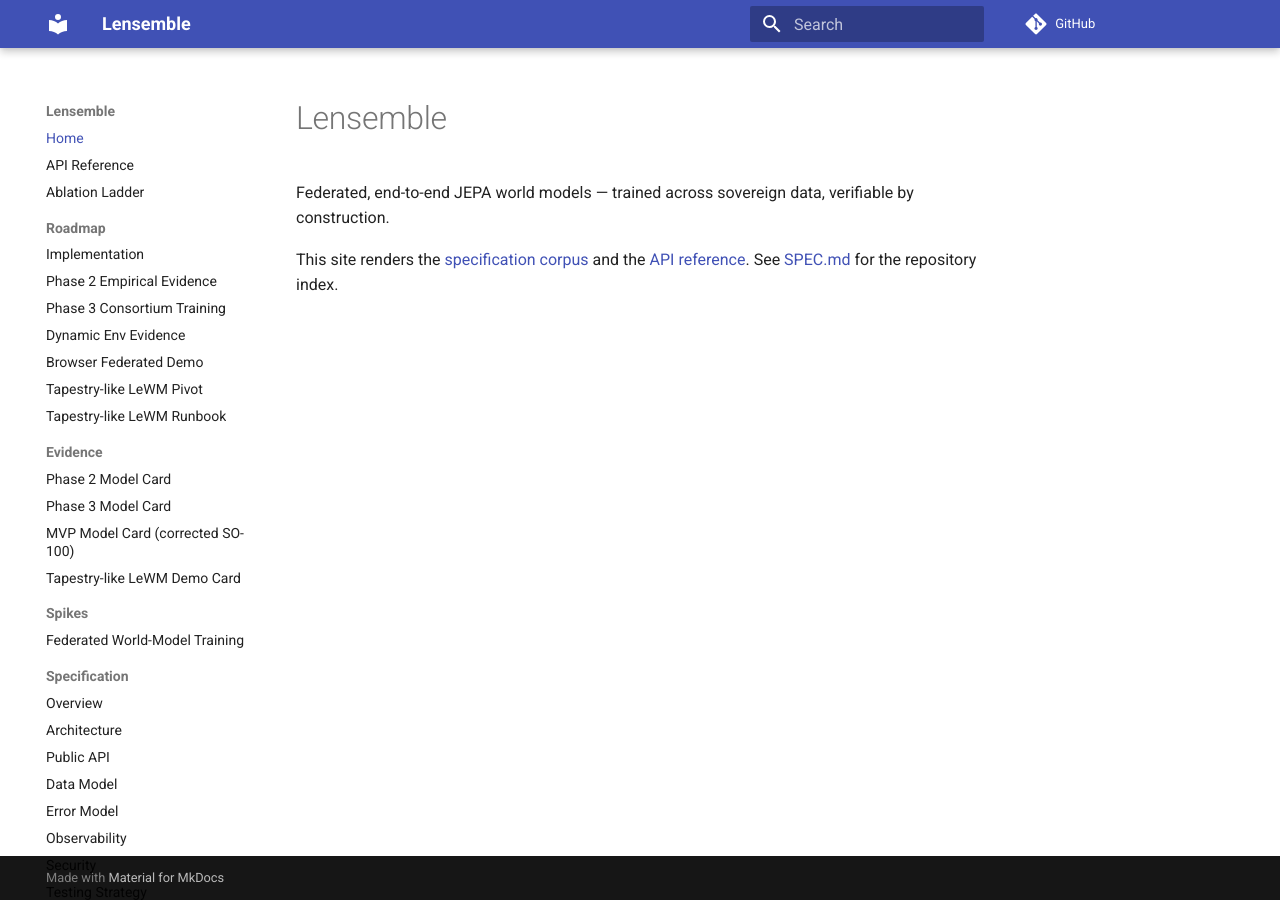
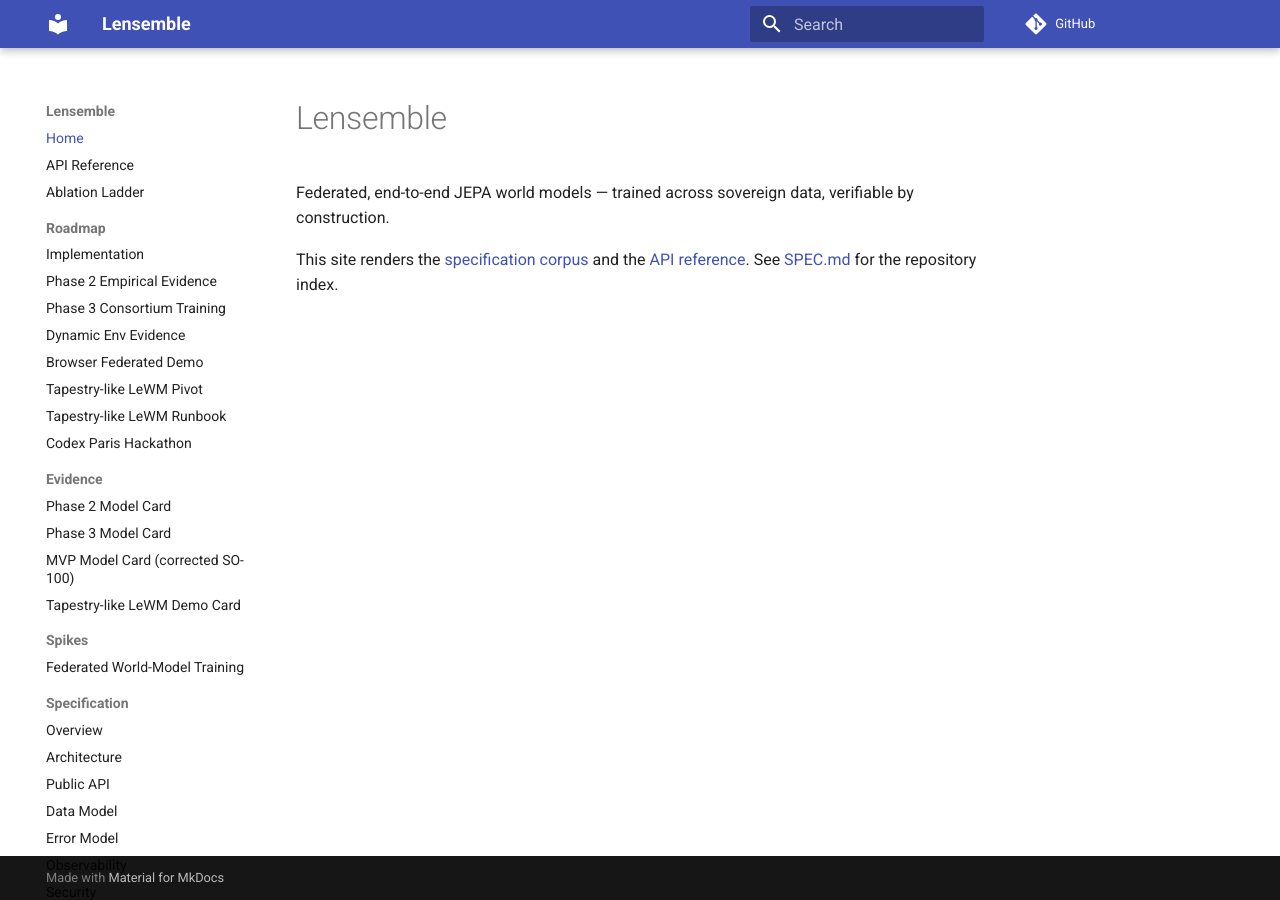
Before and after one commit to AbdelStark/Lensemble, an MkDocs documentation site: the page built from docs/index.md, in a window 1280 px wide. Built offline with MkDocs 1.6.1 and Material for MkDocs 9.7.7, drawn with Linux system fonts in a browser that asks for light colours; comment, search, counter and statistics services are not loaded; part of the change alters nothing that is shown.

Commit message:
docs(mkdocs): keep --strict green for the hackathon plan docs
Add the new roadmap page to the nav and mark docs/plans/ as not_in_nav so
the explicit-nav + omitted_files:warn config does not abort strict builds on
the working planning artifacts.

Co-Authored-By: Claude Opus 4.8 (1M context) <noreply@anthropic.com>

```diff
--- a/mkdocs.yml
+++ b/mkdocs.yml
@@ -44,6 +44,12 @@ validation:
     unrecognized_links: ignore
     anchors: warn
 
+# Working planning artifacts under docs/plans/ are intentionally not part of the published nav
+# (the site publishes the spec/RFC/roadmap/evidence corpus). They are excluded from the
+# omitted_files warning so `mkdocs build --strict` stays green.
+not_in_nav: |
+  /plans/
+
 nav:
   - Home: index.md
   - API Reference: reference.md
@@ -56,6 +62,7 @@ nav:
       - Browser Federated Demo: roadmap/BROWSER_FEDERATED_DEMO.md
       - Tapestry-like LeWM Pivot: roadmap/TAPESTRY_LEWM.md
       - Tapestry-like LeWM Runbook: roadmap/TAPESTRY_LEWM_RUNBOOK.md
+      - Codex Paris Hackathon: roadmap/HACKATHON_PARIS.md
   - Evidence:
       - Phase 2 Model Card: evidence/phase2_model_card.md
       - Phase 3 Model Card: evidence/phase3_model_card.md
```
